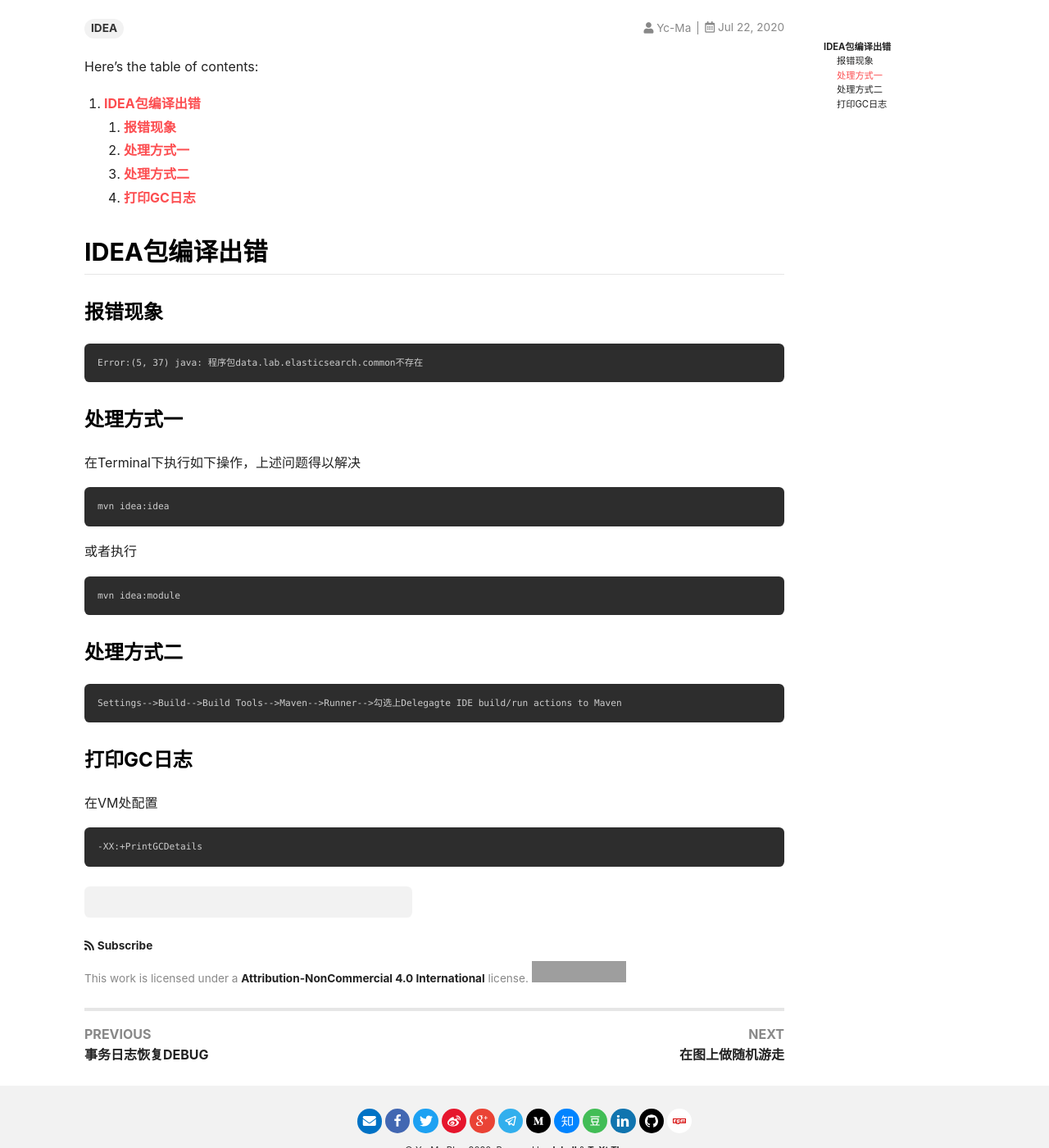
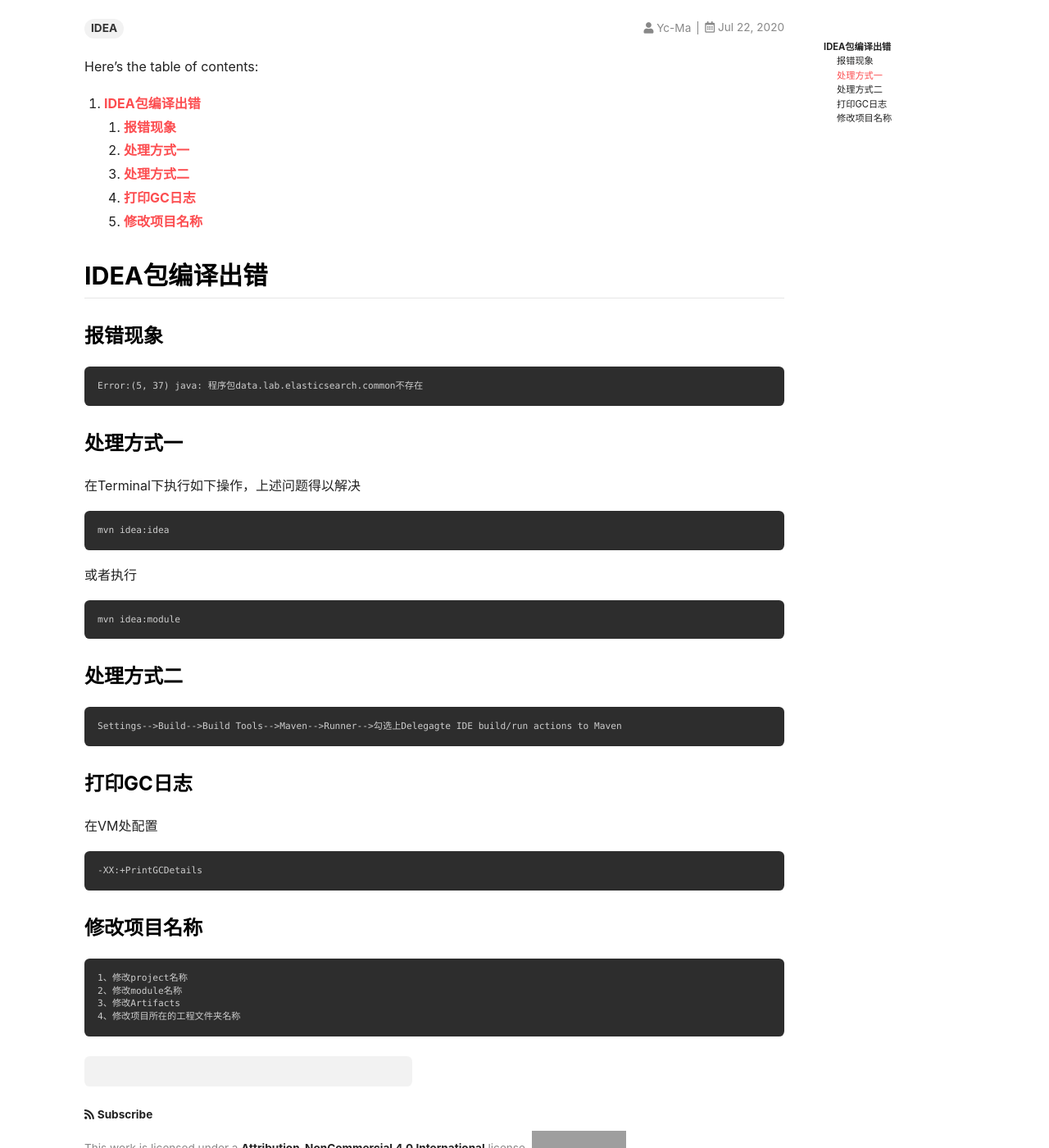
Before and after one commit to crazyyanchao/blog, a Jekyll site: the page built from _posts/2020-07-22-IDEA相关.md, in a window 1280 px wide and 1400 px high, scrolled down 197 px. Shown: the whole window at 82% size. Built offline with Jekyll 4.4.1, drawn with Linux system fonts in a browser that asks for light colours; nearby versions of some CDN libraries; comment, search, counter and statistics services are not loaded; grey boxes are pictures that could not be loaded.

````diff
--- a/_posts/2020-07-22-IDEA相关.md
+++ b/_posts/2020-07-22-IDEA相关.md
@@ -37,3 +37,11 @@ Settings-->Build-->Build Tools-->Maven-->Runner-->勾选上Delegagte IDE build/r
 ```
 -XX:+PrintGCDetails
 ```
+
+### 修改项目名称
+```
+1、修改project名称
+2、修改module名称
+3、修改Artifacts
+4、修改项目所在的工程文件夹名称
+```
````
Also changed, not shown: _posts/2020-12-09-Halin源码编译安装运行.md (+1 -1 lines).
